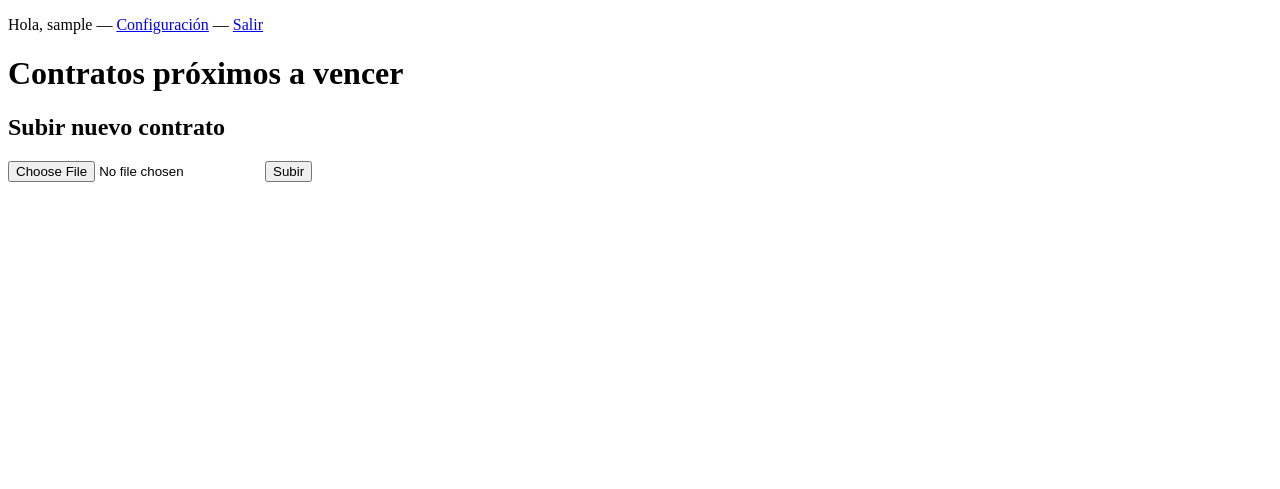
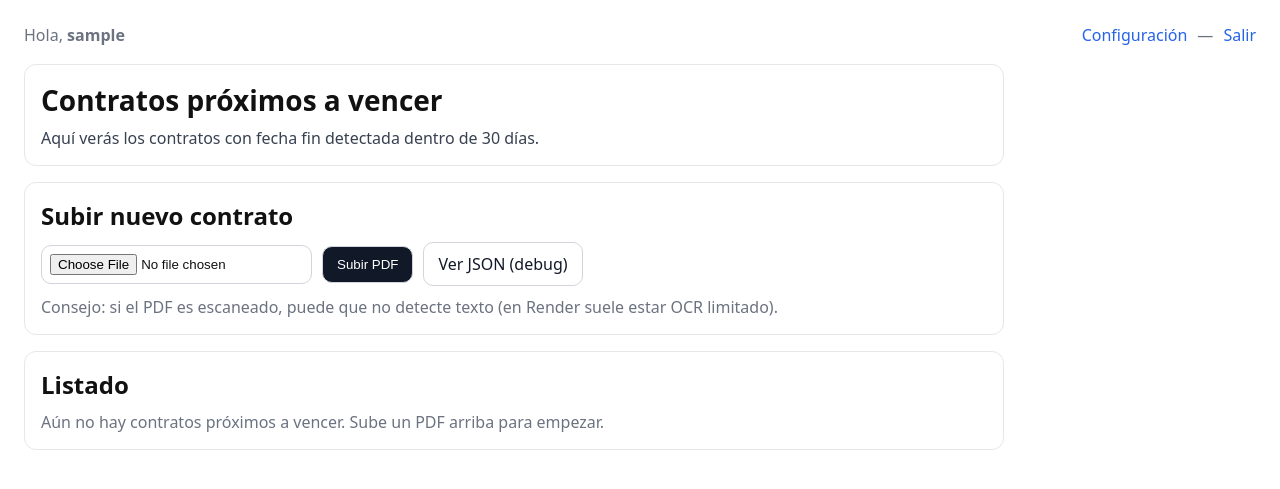
Before and after one commit to salgadocarlosd-hub/ia-contratos, a FastAPI app: page / in a window 1280 px wide. Shown: the top 489 px of the page. Run offline with FastAPI, Linux system fonts and the light colour scheme; the visitor is signed in with stand-in values (Sample User, id 1).

Commit message:
mejora dashboard

```diff
--- a/app.py
+++ b/app.py
@@ -233,13 +233,17 @@ def dashboard(request: Request):
     if not user:
         return RedirectResponse(url="/login", status_code=303)
 
-    data = alertas_vencimiento(30, owner=user)  # filtrado real por usuario
+    ok = request.query_params.get("ok")
+    mensaje = "Contrato subido y procesado ✅" if ok == "1" else None
+
+    data = alertas_vencimiento(30, owner=user)
     contratos = data["alertas"]
 
     return templates.TemplateResponse("dashboard.html", {
         "request": request,
         "contratos": contratos,
-        "user": user
+        "user": user,
+        "mensaje": mensaje
     })
 
 
@@ -250,7 +254,7 @@ def dashboard(request: Request):
 async def subir_pdf(request: Request, file: UploadFile = File(...)):
     user = usuario_actual(request)
     if not user:
-        return RedirectResponse(url="/login", status_code=303)
+        return RedirectResponse(url="/?ok=1", status_code=303)
 
     carpeta_usuario = CARPETA_DOCS / user
     carpeta_usuario.mkdir(parents=True, exist_ok=True)
--- a/templates/dashboard.html
+++ b/templates/dashboard.html
@@ -1,28 +1,115 @@
-<!DOCTYPE html>
-<html>
+<!doctype html>
+<html lang="es">
 <head>
-    <title>Panel de contratos</title>
+  <meta charset="utf-8" />
+  <meta name="viewport" content="width=device-width, initial-scale=1" />
+  <title>Panel de contratos</title>
+  <style>
+    body { font-family: system-ui, -apple-system, Segoe UI, Roboto, Arial; margin: 24px; color:#111; }
+    a { color:#2563eb; text-decoration:none; }
+    a:hover { text-decoration:underline; }
+    .topbar { display:flex; justify-content:space-between; align-items:center; gap:12px; margin-bottom:18px; }
+    .card { border:1px solid #e5e7eb; border-radius:12px; padding:16px; background:#fff; }
+    .grid { display:grid; grid-template-columns: 1fr; gap:16px; max-width: 980px; }
+    .title { font-size:28px; font-weight:800; margin: 0 0 8px; }
+    .subtitle { margin:0; color:#374151; }
+    .btn { border:1px solid #d1d5db; background:#111827; color:white; padding:10px 14px; border-radius:10px; cursor:pointer; }
+    .btn:hover { filter:brightness(1.05); }
+    .btn-secondary { background:#fff; color:#111827; }
+    .row { display:flex; flex-wrap:wrap; gap:10px; align-items:center; }
+    input[type="file"] { border:1px solid #d1d5db; padding:8px; border-radius:10px; background:#fff; }
+    table { width:100%; border-collapse: collapse; }
+    th, td { text-align:left; padding:10px 12px; border-bottom:1px solid #e5e7eb; }
+    th { font-size:12px; text-transform:uppercase; letter-spacing:.06em; color:#6b7280; }
+    .pill { display:inline-block; padding:4px 10px; border-radius:999px; font-size:12px; border:1px solid #e5e7eb; }
+    .pill-danger { background:#fee2e2; border-color:#fecaca; color:#991b1b; }
+    .pill-warn { background:#ffedd5; border-color:#fed7aa; color:#9a3412; }
+    .pill-ok { background:#dcfce7; border-color:#bbf7d0; color:#166534; }
+    .muted { color:#6b7280; }
+    .msg { margin-top:10px; padding:10px 12px; border-radius:10px; border:1px solid #e5e7eb; background:#f9fafb; }
+  </style>
 </head>
 <body>
 
-<p>Hola, {{ user }} — <a href="/config">Configuración</a> — <a href="/logout">Salir</a></p>
+  <div class="topbar">
+    <div>
+      <div class="muted">Hola, <b>{{ user }}</b></div>
+    </div>
+    <div class="row">
+      <a href="/config">Configuración</a>
+      <span class="muted">—</span>
+      <a href="/logout">Salir</a>
+    </div>
+  </div>
 
+  <div class="grid">
 
-<h1>Contratos próximos a vencer</h1>
+    <div class="card">
+      <h1 class="title">Contratos próximos a vencer</h1>
+      <p class="subtitle">Aquí verás los contratos con fecha fin detectada dentro de 30 días.</p>
 
-<ul>
-    {% for contrato in contratos %}
-    <li>
-        {{ contrato.archivo_pdf }} — vence el {{ contrato.vence_el }}
-    </li>
-    {% endfor %}
-</ul>
+      {% if mensaje %}
+        <div class="msg">{{ mensaje }}</div>
+      {% endif %}
+    </div>
 
-<h2>Subir nuevo contrato</h2>
-<form action="/subir_pdf/" enctype="multipart/form-data" method="post">
-    <input name="file" type="file">
-    <button type="submit">Subir</button>
-</form>
+    <div class="card">
+      <h2 style="margin:0 0 10px;">Subir nuevo contrato</h2>
+
+      <form action="/subir_pdf/" method="post" enctype="multipart/form-data" class="row">
+        <input type="file" name="file" accept="application/pdf" required />
+        <button class="btn" type="submit">Subir PDF</button>
+        <a class="btn btn-secondary" href="/alertas_vencimiento/" style="display:inline-block; padding:10px 14px; border-radius:10px;">
+          Ver JSON (debug)
+        </a>
+      </form>
+
+      <p class="muted" style="margin:10px 0 0;">
+        Consejo: si el PDF es escaneado, puede que no detecte texto (en Render suele estar OCR limitado).
+      </p>
+    </div>
+
+    <div class="card">
+      <h2 style="margin:0 0 10px;">Listado</h2>
+
+      {% if contratos and contratos|length > 0 %}
+        <table>
+          <thead>
+            <tr>
+              <th>Archivo</th>
+              <th>Vence el</th>
+              <th>Días restantes</th>
+              <th>Estado</th>
+            </tr>
+          </thead>
+          <tbody>
+            {% for c in contratos %}
+              {% set dias = c.get("dias_restantes", 999999) %}
+              <tr>
+                <td><b>{{ c.get("archivo_pdf","") }}</b></td>
+                <td>{{ c.get("vence_el","") }}</td>
+                <td>{{ dias }}</td>
+                <td>
+                  {% if dias <= 7 %}
+                    <span class="pill pill-danger">Urgente</span>
+                  {% elif dias <= 30 %}
+                    <span class="pill pill-warn">Próximo</span>
+                  {% else %}
+                    <span class="pill pill-ok">OK</span>
+                  {% endif %}
+                </td>
+              </tr>
+            {% endfor %}
+          </tbody>
+        </table>
+      {% else %}
+        <p class="muted" style="margin:0;">
+          Aún no hay contratos próximos a vencer. Sube un PDF arriba para empezar.
+        </p>
+      {% endif %}
+    </div>
+
+  </div>
 
 </body>
 </html>
```
